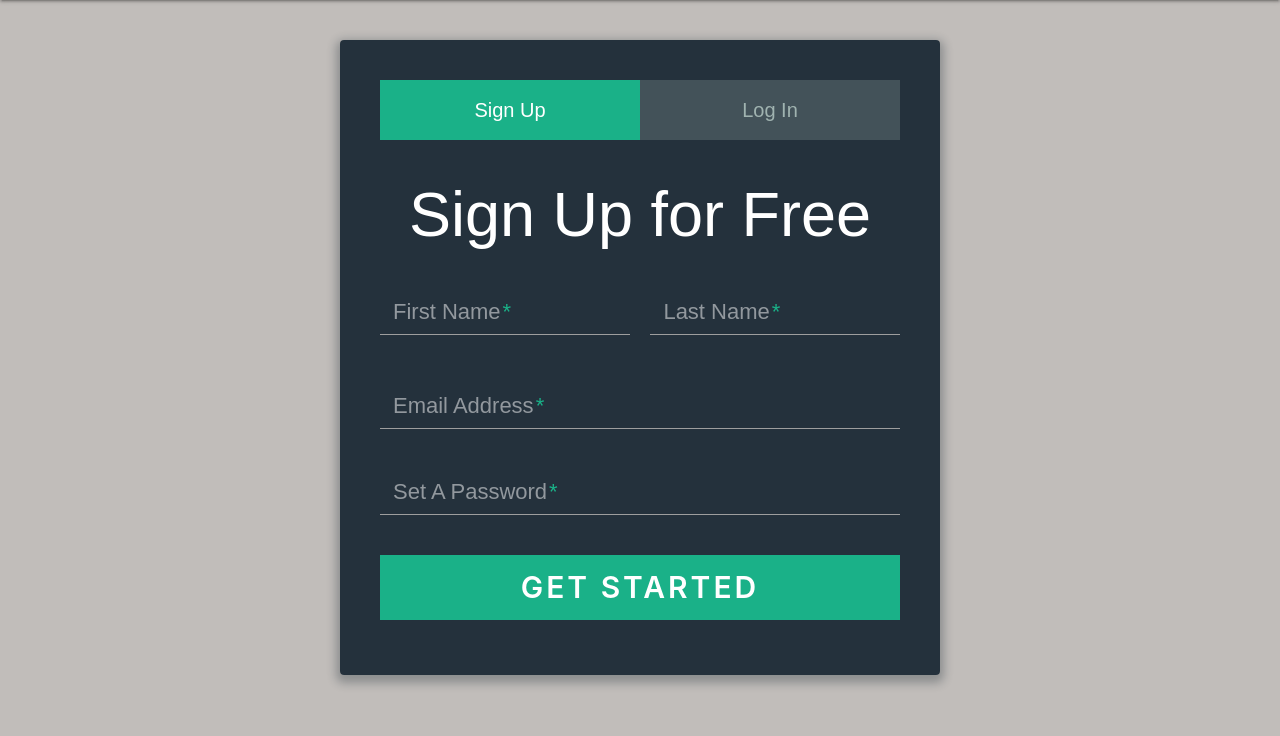
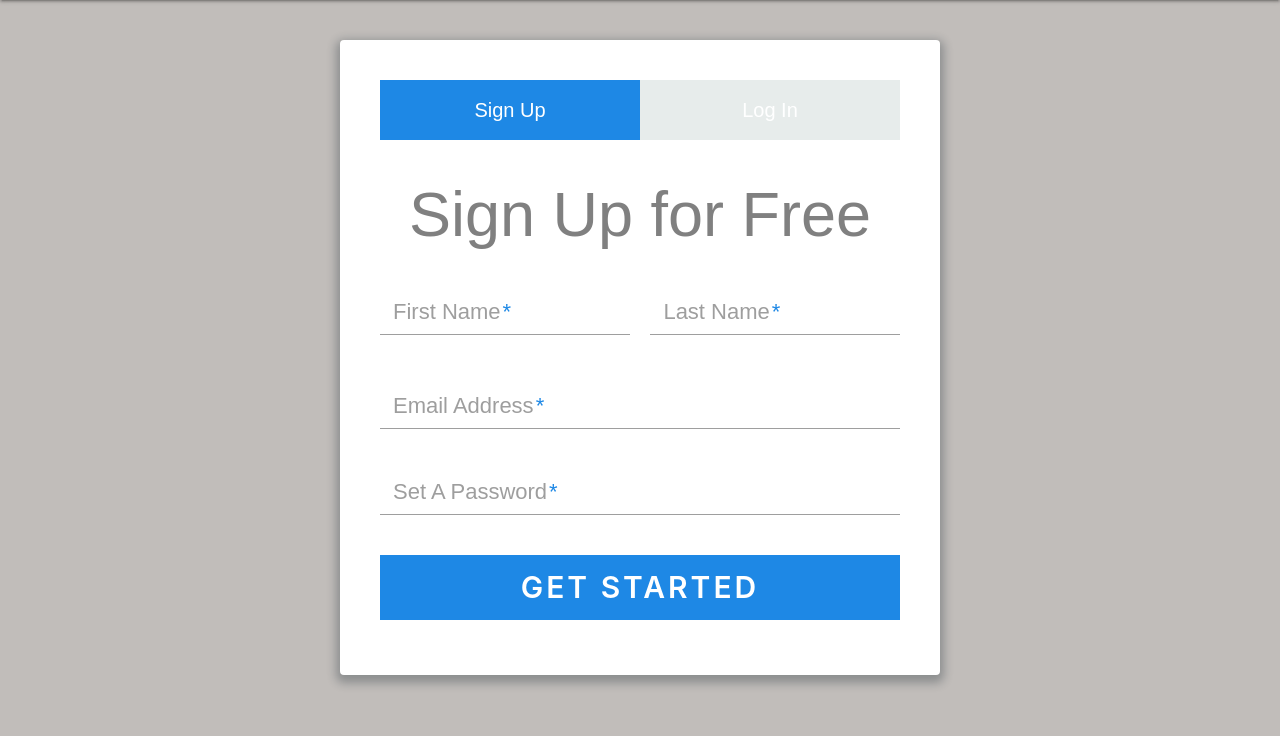
Before and after one commit to cs188-software-design-security-w20/project-paul-eggtart, a Flask app: page / in a window 1280 px wide. Shown: the part 64-800 px from the top of the page. Run offline with Flask 2, Linux system fonts and the light colour scheme; some libraries are stand-ins or nearby versions.

Commit message:
updated frontend login

```diff
--- a/static/css/main.css
+++ b/static/css/main.css
@@ -79,7 +79,7 @@ a:hover {
   text-decoration: none;
   padding: 15px;
   background: rgba(160, 179, 176, .25);
-  color: #a0b3b0;
+  color: #fff;
   font-size: 20px;
   float: left;
   width: 50%;
@@ -88,19 +88,18 @@ a:hover {
   transition: 0.5s ease;
 }
 .tab-group li a:hover {
-  background: #179b77;
-  color: #fff;
+  background: #1E88E5;
+  color: grey;
 }
 .tab-group .active a {
-  background: #1ab188;
-  color: #fff;
+  background: #1E88E5;
 }
 .tab-content > div:last-child {
   display: none;
 }
 h1 {
   text-align: center;
-  color: #fff;
+  color: grey;
   font-weight: 300;
   margin: 0 0 40px;
 }
@@ -108,7 +107,6 @@ label {
   position: absolute;
   transform: translateY(6px);
   left: 13px;
-  color: rgba(255, 255, 255, .5);
   transition: all 0.25s ease;
   -webkit-backface-visibility: hidden;
   pointer-events: none;
@@ -116,7 +114,7 @@ label {
 }
 label .req {
   margin: 2px;
-  color: #1ab188;
+  color: #1E88E5;
 }
 label.active {
   transform: translateY(50px);
@@ -127,7 +125,7 @@ label.active .req {
   opacity: 0;
 }
 label.highlight {
-  color: #fff;
+  color: grey;
 }
 input, textarea {
   font-size: 22px;
@@ -138,7 +136,7 @@ input, textarea {
   background: none;
   background-image: none;
   border: 1px solid #a0b3b0;
-  color: #fff;
+  color: grey;
   border-radius: 0;
   transition: border-color 0.25s ease, box-shadow 0.25s ease;
 }
@@ -176,7 +174,7 @@ textarea {
   font-weight: 600;
   text-transform: uppercase;
   letter-spacing: 0.1em;
-  background: #1ab188;
+  background: #1E88E5;
   color: #fff;
   transition: all 0.5s ease;
   -webkit-appearance: none;
--- a/templates/index.html
+++ b/templates/index.html
@@ -18,7 +18,7 @@
 {% block content %}
 
 <div class="wrapper">
-    <div class="form">
+    <div class="form white">
 
       <ul class="tab-group">
         <li class="tab active"><a href="#signup">Sign Up</a></li>
@@ -27,7 +27,7 @@
 
       <div class="tab-content">
         <div id="signup">
-          <h1>Sign Up for Free</h1>
+          <h1 >Sign Up for Free</h1>
 
           <form action="{{ url_for('router.signup') }}" method="POST" role="form">
           <input type="hidden" name="csrf_token" value="{{ csrf_token() }}"/>
```
